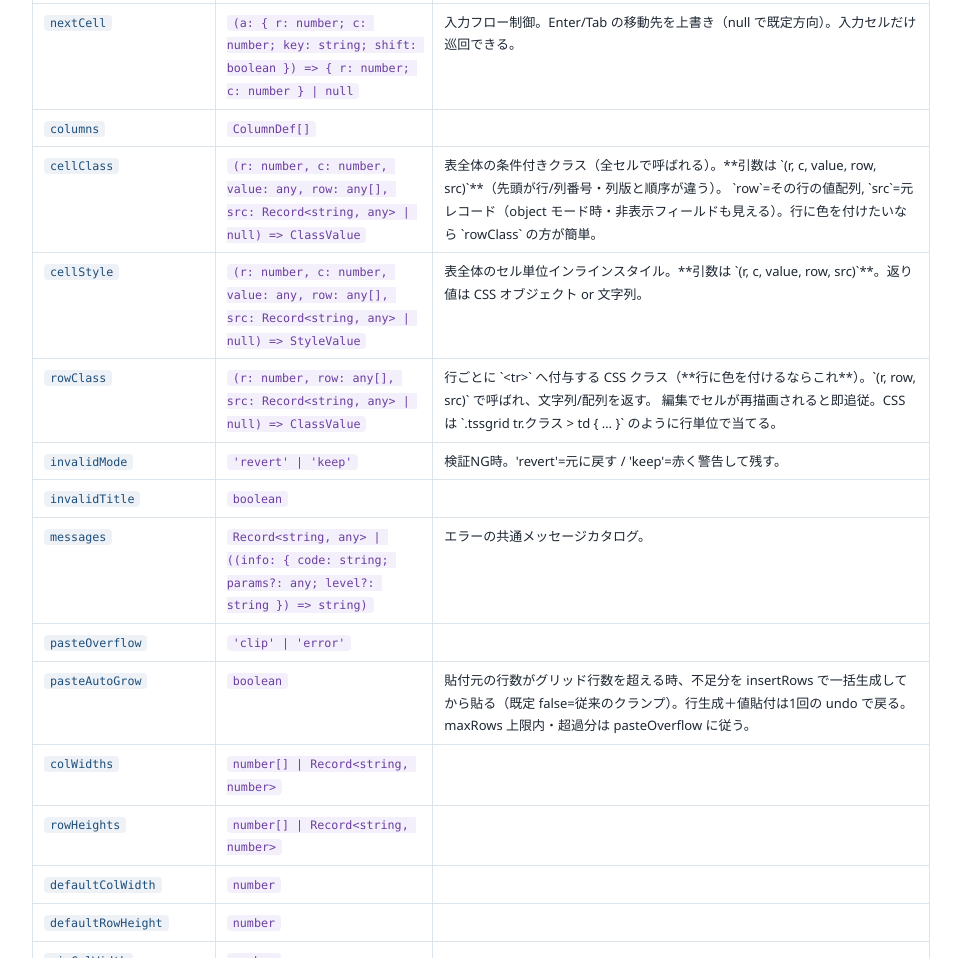
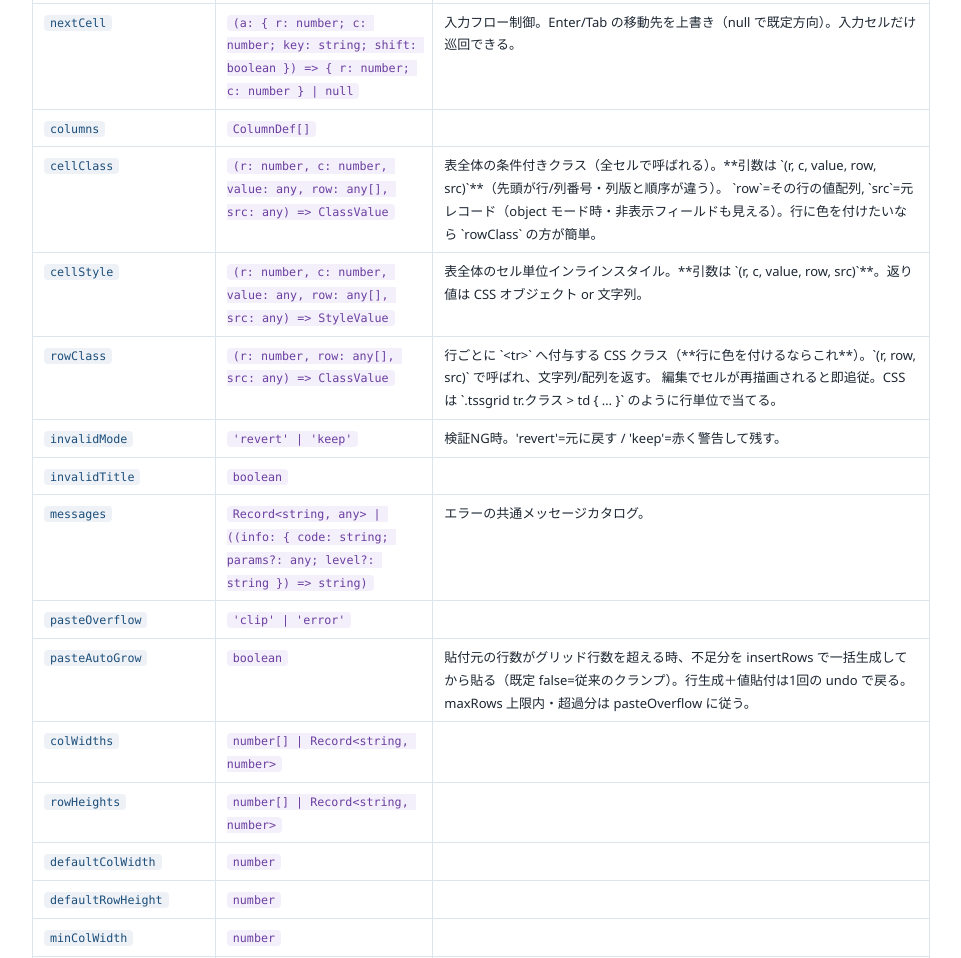
Before and after one commit to threestarsoftware/TssGrid, a website: page site/api.html in a window 1280 px wide. Shown: the part 791-1749 px from the top of the page, without its empty margins (308-1269 px from the left). Drawn offline with Linux system fonts and the light colour scheme.

Commit message:
Release v0.1.11 (2026-09-16)

```diff
--- a/package.json
+++ b/package.json
@@ -1,6 +1,6 @@
 {
   "name": "@threestarsoftware/tssgrid",
-  "version": "0.1.10",
+  "version": "0.1.11",
   "description": "軽量・ノービルド・日本語IME堅牢な編集グリッド（vanilla JS / 依存なし / MIT）。Excel ライクな入力画面を <script> タグ1本で。",
   "license": "MIT",
   "author": "ThreeStarSoftware (https://www.threestarsoftware.co.jp/)",
--- a/site/api.html
+++ b/site/api.html
@@ -101,10 +101,10 @@
 <tr><td><code>initialCell</code></td><td><code class="ty">[number, number] | { r: number; c: number | string }</code></td><td></td></tr>
 <tr><td><code>nextCell</code></td><td><code class="ty">(a: { r: number; c: number; key: string; shift: boolean }) =&gt; { r: number; c: number } | null</code></td><td>入力フロー制御。Enter/Tab の移動先を上書き（null で既定方向）。入力セルだけ巡回できる。</td></tr>
 <tr><td><code>columns</code></td><td><code class="ty">ColumnDef[]</code></td><td></td></tr>
-<tr><td><code>cellClass</code></td><td><code class="ty">(r: number, c: number, value: any, row: any[], src: Record&lt;string, any&gt; | null) =&gt; ClassValue</code></td><td>表全体の条件付きクラス（全セルで呼ばれる）。**引数は `(r, c, value, row, src)`**（先頭が行/列番号・列版と順序が違う）。
+<tr><td><code>cellClass</code></td><td><code class="ty">(r: number, c: number, value: any, row: any[], src: any) =&gt; ClassValue</code></td><td>表全体の条件付きクラス（全セルで呼ばれる）。**引数は `(r, c, value, row, src)`**（先頭が行/列番号・列版と順序が違う）。
 `row`=その行の値配列, `src`=元レコード（object モード時・非表示フィールドも見える）。行に色を付けたいなら `rowClass` の方が簡単。</td></tr>
-<tr><td><code>cellStyle</code></td><td><code class="ty">(r: number, c: number, value: any, row: any[], src: Record&lt;string, any&gt; | null) =&gt; StyleValue</code></td><td>表全体のセル単位インラインスタイル。**引数は `(r, c, value, row, src)`**。返り値は CSS オブジェクト or 文字列。</td></tr>
-<tr><td><code>rowClass</code></td><td><code class="ty">(r: number, row: any[], src: Record&lt;string, any&gt; | null) =&gt; ClassValue</code></td><td>行ごとに `&lt;tr&gt;` へ付与する CSS クラス（**行に色を付けるならこれ**）。`(r, row, src)` で呼ばれ、文字列/配列を返す。
+<tr><td><code>cellStyle</code></td><td><code class="ty">(r: number, c: number, value: any, row: any[], src: any) =&gt; StyleValue</code></td><td>表全体のセル単位インラインスタイル。**引数は `(r, c, value, row, src)`**。返り値は CSS オブジェクト or 文字列。</td></tr>
+<tr><td><code>rowClass</code></td><td><code class="ty">(r: number, row: any[], src: any) =&gt; ClassValue</code></td><td>行ごとに `&lt;tr&gt;` へ付与する CSS クラス（**行に色を付けるならこれ**）。`(r, row, src)` で呼ばれ、文字列/配列を返す。
 編集でセルが再描画されると即追従。CSS は `.tssgrid tr.クラス &gt; td { … }` のように行単位で当てる。</td></tr>
 <tr><td><code>invalidMode</code></td><td><code class="ty">'revert' | 'keep'</code></td><td>検証NG時。'revert'=元に戻す / 'keep'=赤く警告して残す。</td></tr>
 <tr><td><code>invalidTitle</code></td><td><code class="ty">boolean</code></td><td></td></tr>
```
Also changed, not shown: src/tssgrid.d.ts (+6 -5 lines), CHANGELOG.md.
